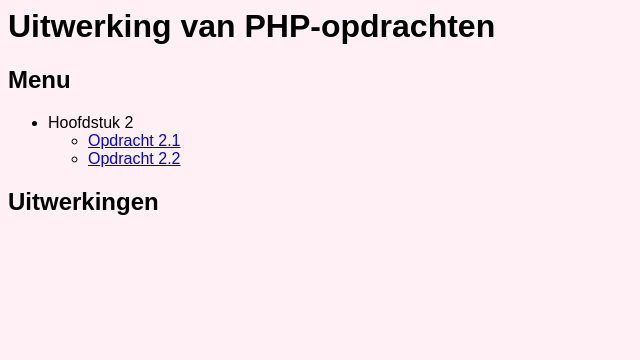
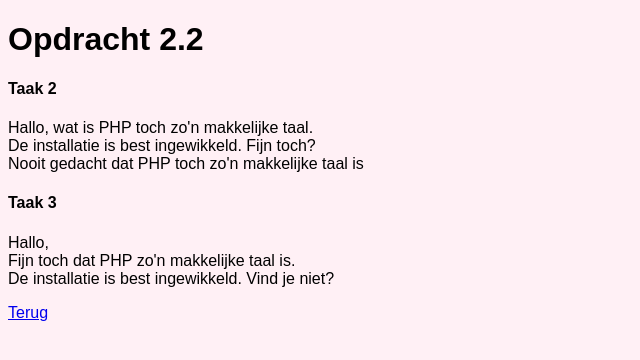
Before and after one commit to w1-ShemaOuladLarbi/phpopdrachten, a PHP site: the page made by opdracht 2.2.php in a window 1280 px wide. Shown: the top 360 px of the page, without its empty margins (0-640 px from the left). Run offline with PHP 8.4, Linux system fonts and the light colour scheme; some libraries are stand-ins or nearby versions.

Commit message:
De opdracht 2.2 heb ik toegevoegd

```diff
--- a/opdracht 2.2.php
+++ b/opdracht 2.2.php
@@ -1,32 +1,60 @@
-<?php
-/**
+<?php/**
  * User: Shema Oulad Larbi
- * Date: 12-2-2020
- * Time: 11:06 AM
- * File: index.php
- */
-?>
+ * Date: 19-2-2020
+ * Time: 11:38
+ * File: opdracht2.2.php
+ */?>
+<!DOCTYPE html>
+<html lang="en">
+<head>
+    <meta charset="UTF-8"/>
+    <link rel="stylesheet" href="index.css">
+    <title><?php print "Opdracht 2.2"; ?></title>
+</head>
 <body>
-<header>
-    <h1><?php echo "Uitwerking van PHP-opdrachten"; ?></h1>
-    <link href="index.css" rel="stylesheet" type="text/css">
-</header>
-<aside>
-    <h2>Menu</h2>
-    <ul>
-        <li>Hoofdstuk 2
-            <ul>
-                <li>
-                    <a href="opdracht%202.1.php">Opdracht 2.1</a>
-                </li>
-                <li>
-                    <a href="opdracht%202.2.php">Opdracht 2.2</a>
-                </li>
-            </ul>
-        </li>
-    </ul>
-</aside>
-<main id="wrapper">
-    <h2>Uitwerkingen</h2>
-</main>
+<h1>Opdracht 2.2</h1>
+<div>
+    <?php
+    $text1 = "Hallo";
+    $text2 = "Een makkelijke taal";
+    $text3 = "toch zo'n makkelijke taal";
+    $text4 = " wat is ";
+    $text5 = "PHP ";
+    $text6 = "Nooit gedacht dat ";
+    $text7 = "De installatie is best ingewikkeld";
+    $text8 = " Fijn toch";
+    $text9 = "?";
+    $text10 = ".";
+    $text11 = ",";
+    $text12 = "<br>";
+    $text13 = " is";
+    $text14 = " Vind je niet";
+    ?>
+    <h4 class="Opdracht2Punt2H4">
+        Taak 2
+    </h4>
+    <p class="Opdracht2Punt2P">
+        <?php
+        echo $text1.$text11.$text4.$text5.$text3.$text10;
+        echo $text12;
+        echo $text7.$text10.$text8.$text9;
+        echo $text12;
+        echo $text6.$text5.$text3.$text13;
+        ?>
+    </p>
+    <h4 class="Opdracht2Punt2H4">
+        Taak 3
+    </h4>
+    <p class="Opdracht2Punt2P">
+        <?php
+        echo $text1.$text11;
+        echo $text12;
+        echo $text8." dat ".$text5."zo'n makkelijke taal is".$text10;
+        echo $text12;
+        echo $text7.$text10.$text14.$text9;
+        ?>
+    </p>
+</div>
+<a href="index.php">Terug</a>
 </body>
+</html>
```
